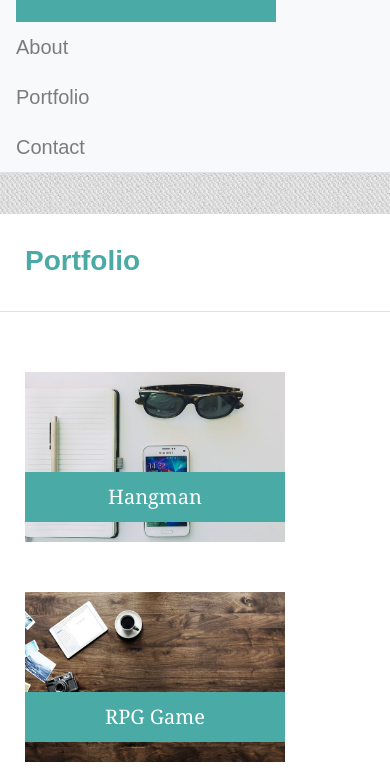
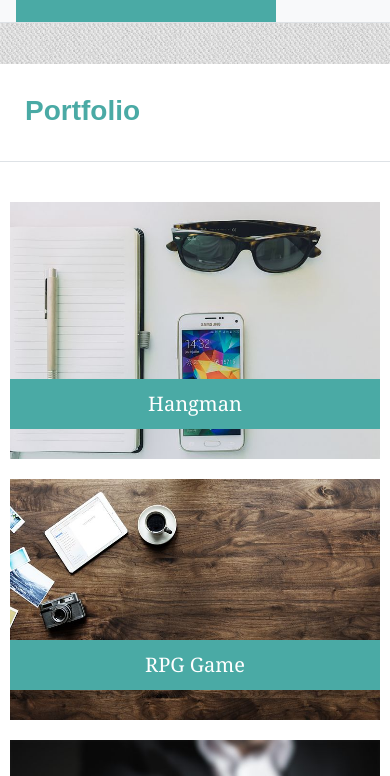
Before and after one commit to AZyrek24/Bootstrap-Portfolio, a plain HTML site: page portfolio.html in a window 390 px wide. Shown: the part 68-844 px from the top of the page. Drawn offline with nearby package versions, Linux system fonts and the light colour scheme.

Commit message:
all images responsive

```diff
--- a/assets/css/style.css
+++ b/assets/css/style.css
@@ -69,6 +69,7 @@ h2, h3 {
 .sub-container {
   background: #ffffff;
   padding: 30px 25px 25px 25px;
+
 }
 
 #bio-container {
@@ -96,14 +97,13 @@ footer {
 
 .image-container {
   width: 273px;
-  overflow: auto;
   position: relative;
   float: left;
-  margin: 20px 0 20px;
+  margin: 0 0 20px;
 }
 
 .image-container:nth-child(even) {
-  margin-right: 40px;
+  margin-right: 0;
 }
 
 img {
@@ -161,3 +161,24 @@ input[type=submit] {
   padding: 10px 30px;
   cursor: pointer;
 }
+
+@media only screen and (max-width: 640px) {
+  #header {
+    position: static;
+  }
+  .page-images {
+    width: 100%;
+    height: 100%;
+  }
+  .image-container {
+    width: 100%;
+    padding: 0;
+  }
+  .image-container h3 {
+    width: 100%;
+  }
+  #about-image {
+    margin-bottom: 200px;
+  }
+
+}
--- a/portfolio.html
+++ b/portfolio.html
@@ -12,14 +12,14 @@
 
 <body>
 
-  <nav class="navbar navbar-expand-sm border-bottom navbar-light bg-light py-0">
+  <nav class="navbar navbar-expand-md border-bottom navbar-light bg-light py-0">
     <a href="index.html" id="name-header">Tony Lee Zyrek</a>
     <button class="navbar-toggler" type="button" data-toggle="collapse" data-target="#navbarSupportedContent" aria-controls="navbarSupportedContent"
       aria-expanded="false" aria-label="Toggle navigation">
       <span class="navbar-toggler-icon"></span>
     </button>
     <!-- links -->
-    <div class="navbar-collapse" id="navbarSupportedContent">
+    <div class="collapse navbar-collapse" id="navbarSupportedContent">
       <ul class="navbar-nav ml-auto">
         <li class="nav-item">
           <a class="nav-link" href="index.html">About</a>
@@ -37,16 +37,17 @@
   <div class="container-fluid">
 
     <div class="row top-buffer">
-      <div class="col-md-2"></div>
-      <div class="col-md-8">
+      <div class="col-sm-2"></div>
+      <div class="col-sm-8">
         <div class="row">
-          <div class="col-md-12 border-bottom sub-container">
+          <div class="col-sm-12 border-bottom sub-container">
             <h1 class="text-left">Portfolio</h1>
           </div>
         </div>
 
-        <div class="row" id="bio-container">
-          <div class="col-md-9 sub-container">
+        <div class="row">
+          <div class="col-md-12 sub-container" id="bio-container">
+            <div class="row">
               <div class="image-container">
                 <img src="assets/images/website-image-01.jpg" alt="Hangman" class="page-images">
 
@@ -58,7 +59,6 @@
 
                 <h3>RPG Game</h3>
               </div>
-
               <div class="image-container">
                 <img src="assets/images/website-image-03.jpg" alt="Trivia Game" class="page-images">
 
@@ -76,12 +76,15 @@
 
                 <h3>Rock Paper Scissors</h3>
               </div>
-          </div>
-          <div class="col-md-3 sub-container"></div>
+
             </div>
           </div>
-      <div class="col-md-2"></div>
         </div>
+
+      </div>
+      <div class="col-sm-2"></div>
+    </div>
+
   </div>
 
   <footer class="footer">
```
Also changed, not shown: contact.html (+6 -6 lines), index.html (+10 -6 lines). Lines whose indentation alone changed are shown as unchanged.
